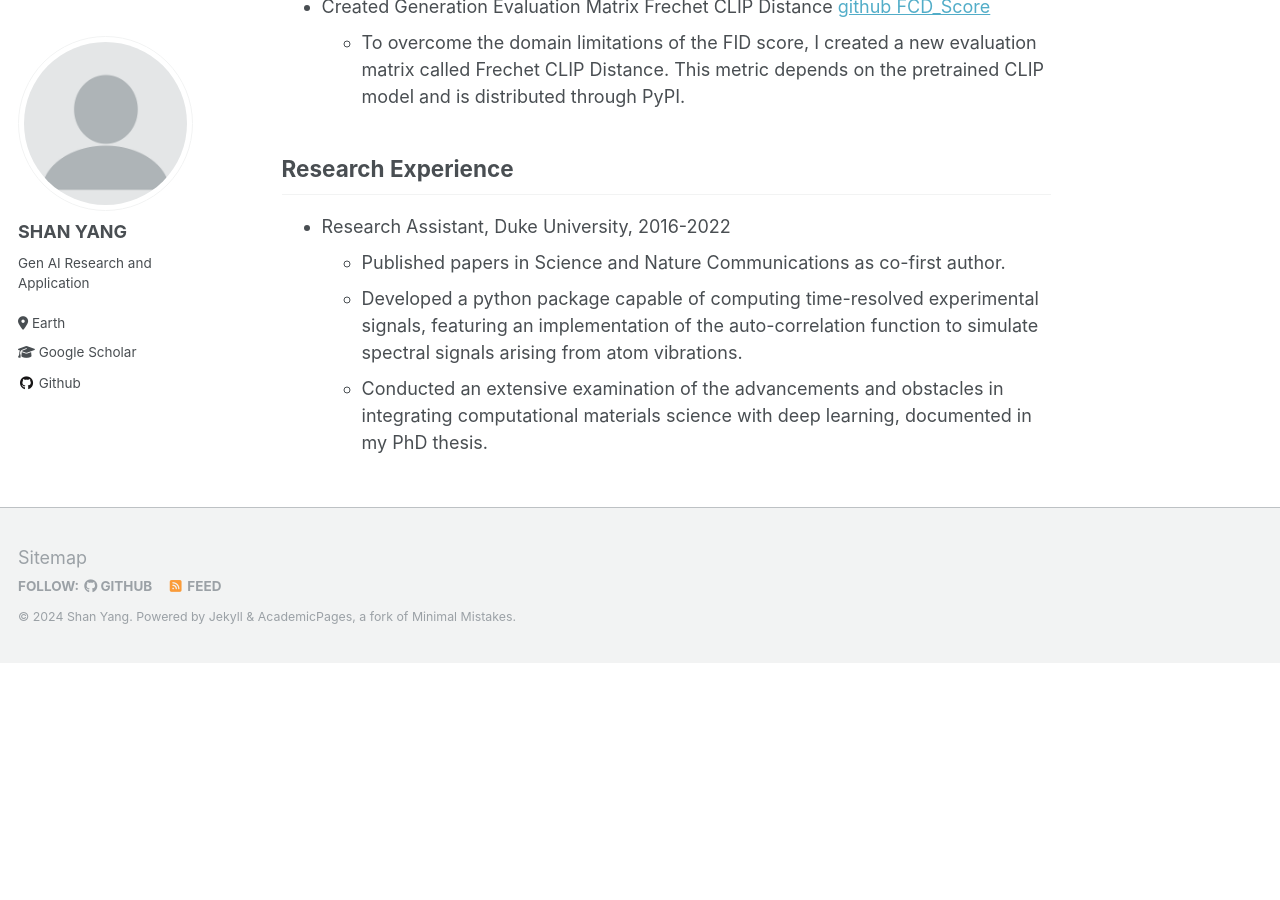
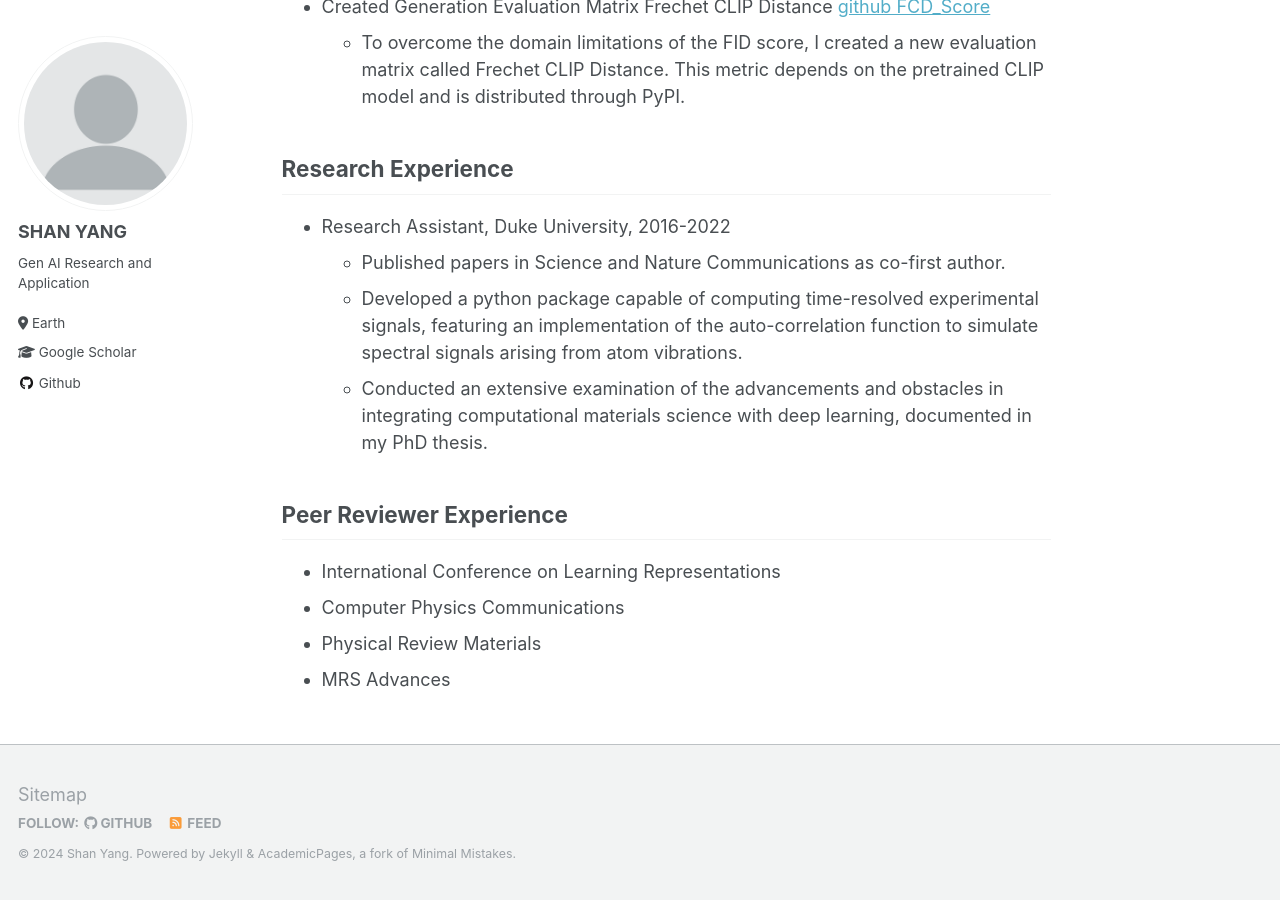
Before and after one commit to syang-lab/homepage, a Jekyll site: the page built from _pages/about.md, in a window 1280 px wide and 900 px high, scrolled down 1684 px. Built offline with Jekyll 4.4.1, drawn with Linux system fonts in a browser that asks for light colours; before the commit the page ends 2347 px from its top, so only the background shows below that.

Commit message:
Update about.md

```diff
--- a/_pages/about.md
+++ b/_pages/about.md
@@ -37,3 +37,9 @@ training codes within a unified package, addressing the absence of training code
   * Published papers in Science and Nature Communications as co-first author.
   * Developed a python package capable of computing time-resolved experimental signals, featuring an implementation of the auto-correlation function to simulate spectral signals arising from atom vibrations.
   * Conducted an extensive examination of the advancements and obstacles in integrating computational materials science with deep learning, documented in my PhD thesis.
+
+## Peer Reviewer Experience
+* International Conference on Learning Representations
+* Computer Physics Communications
+* Physical Review Materials
+* MRS Advances
```
